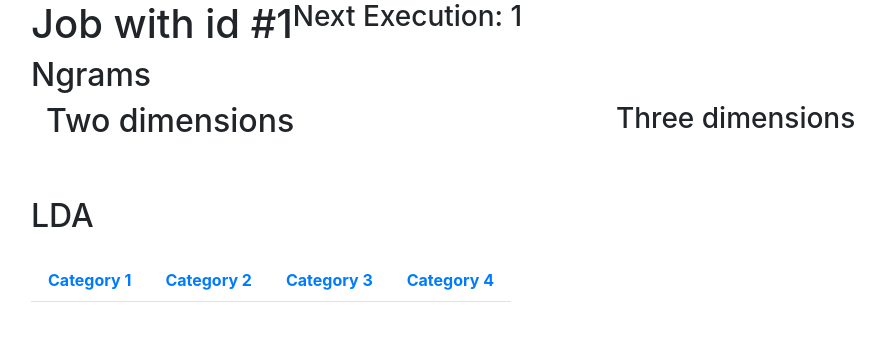
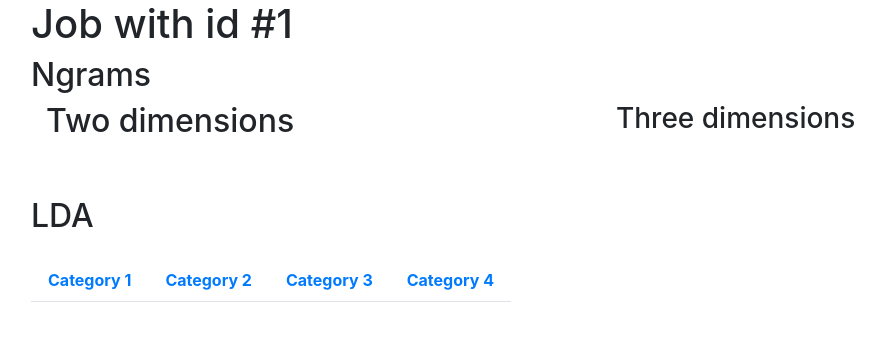
Before and after one commit to JangasMonsterPlace/flask-webapp, a Flask app: page /job/1 in a window 1280 px wide. Shown: the part 100-441 px from the top of the page, without its empty margins (39-924 px from the left). Run offline with Flask 2, Linux system fonts and the light colour scheme; data that the repository does not hold is empty; some libraries are stand-ins or nearby versions.

Commit message:
rm header

```diff
--- a/app/templates/results.html
+++ b/app/templates/results.html
@@ -3,7 +3,6 @@
   {% if data.job != None %}
   <div class="row">
     <h1 id="job-id-heading" data-job-id="{{data.job}}">Job with id #{{data.job}}</h1>
-    <h3>Next Execution: {{data.job}}</h3>
   </div>
   <div class="row">
     <h2>Ngrams</h2>
```
